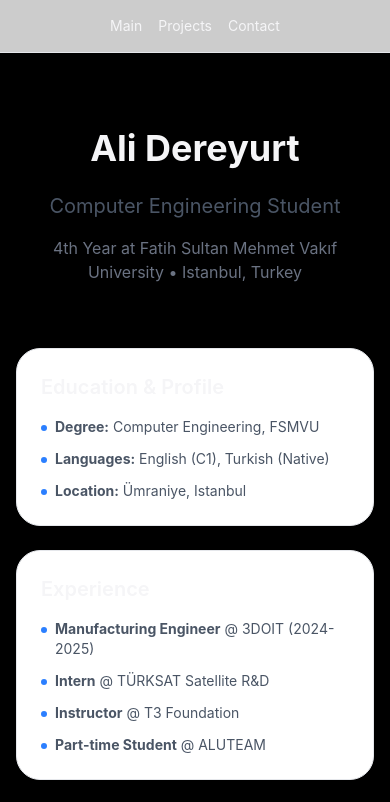
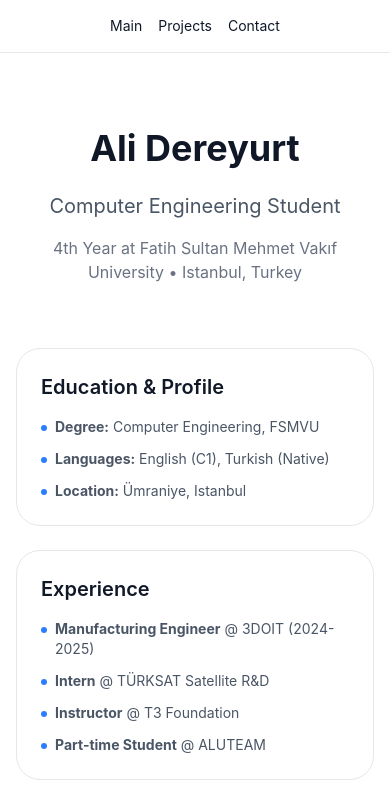
Before and after one commit to dereyurtali/dereyurt.dev, a Next.js app: page / in a window 390 px wide. Shown: the top 802 px of the page. Built offline with nearby package versions, Linux system fonts and the light colour scheme.

Commit message:
added mobile dark mode

```diff
--- a/src/app/globals.css
+++ b/src/app/globals.css
@@ -15,6 +15,16 @@
     --color-background: #000000;
     --color-foreground: #f5f5f7;
   }
+}
+
+/* Base styles for consistent mobile rendering */
+* {
+  -webkit-tap-highlight-color: transparent;
+}
+
+html {
+  -webkit-text-size-adjust: 100%;
+  text-size-adjust: 100%;
 }
 
 @keyframes fade-in {
@@ -48,6 +58,19 @@ body {
   color: var(--color-foreground);
   background: var(--color-background);
   font-family: var(--font-sans);
+  -webkit-font-smoothing: antialiased;
+  -moz-osx-font-smoothing: grayscale;
+}
+
+/* Force color consistency on mobile */
+@supports (-webkit-touch-callout: none) {
+  body {
+    min-height: -webkit-fill-available;
+  }
+
+  html {
+    height: -webkit-fill-available;
+  }
 }
 
 /* Smooth scrolling */
--- a/src/app/layout.tsx
+++ b/src/app/layout.tsx
@@ -1,4 +1,4 @@
-import type { Metadata } from "next";
+import type { Metadata, Viewport } from "next";
 import "./globals.css";
 
 export const metadata: Metadata = {
@@ -7,14 +7,24 @@ export const metadata: Metadata = {
   keywords: ["Ali Dereyurt", "Software Developer", "Portfolio", "Projects"],
 };
 
+export const viewport: Viewport = {
+  width: "device-width",
+  initialScale: 1,
+  maximumScale: 5,
+  themeColor: [
+    { media: "(prefers-color-scheme: light)", color: "#ffffff" },
+    { media: "(prefers-color-scheme: dark)", color: "#000000" },
+  ],
+};
+
 export default function RootLayout({
   children,
 }: Readonly<{
   children: React.ReactNode;
 }>) {
   return (
-    <html lang="en">
-      <body className="antialiased">
+    <html lang="en" className="dark:bg-black">
+      <body className="antialiased bg-white dark:bg-black text-gray-900 dark:text-gray-100 min-h-screen">
         {children}
       </body>
     </html>
--- a/src/app/page.tsx
+++ b/src/app/page.tsx
@@ -88,7 +88,7 @@ export default function Home() {
   ];
 
   return (
-    <main className="min-h-screen">
+    <main className="min-h-screen bg-white dark:bg-black text-gray-900 dark:text-gray-100">
       {/* Navigation */}
       <nav className="fixed top-0 w-full bg-white/80 dark:bg-black/80 backdrop-blur-xl z-50 border-b border-gray-200 dark:border-gray-800">
         <div className="max-w-7xl mx-auto px-4 sm:px-6 py-4">
```
